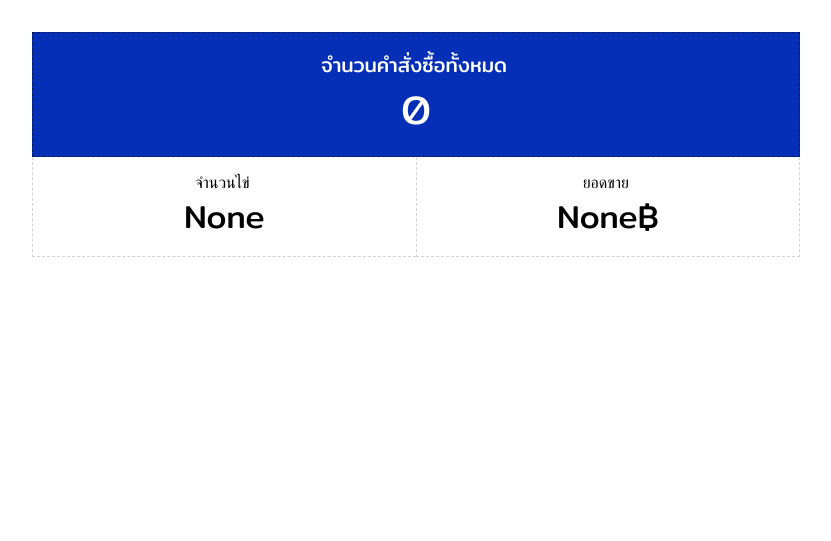
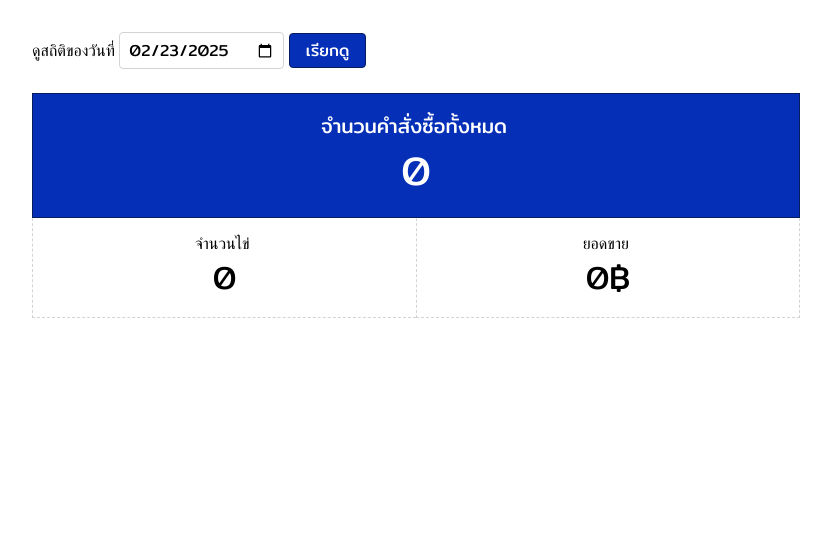
Before and after one commit to NaiNonTH/TheKaijeawProject, a Django app: page /restaurant/statistics in a window 1280 px wide. Shown: the part 82-623 px from the top of the page, without its empty margins (224-1055 px from the left). Run offline with Django 5.2, Linux system fonts and the light colour scheme; data that the repository does not hold is empty.

Commit message:
เพิ่มระบบเลือกช่วงเวลาสถิติ + รวม css ปุ่มเข้าไปใน main.css

```diff
--- a/orders/static/main.css
+++ b/orders/static/main.css
@@ -37,6 +37,9 @@ body {
 }
 
 header {
+    background: var(--theme-bg);
+    color: var(--theme-cl);
+
     padding: 1rem;
     text-align: center;
 }
@@ -69,7 +72,11 @@ p {
     line-height: 1.5em;
 }
 
-header {
+button {
     background: var(--theme-bg);
+    border: 1px solid var(--theme-bg-darker);
     color: var(--theme-cl);
+
+    border-radius: 0.25rem;
+    padding: 0.5em 1.5em;
 }
--- a/orders/static/restaurant/statistics.css
+++ b/orders/static/restaurant/statistics.css
@@ -9,6 +9,7 @@
     padding: 1rem;
     text-align: center;
 }
+
 .stats-box > :not(.order-count) {
     border-color: #0000 var(--body-bg-lighter) var(--body-bg-lighter);
 }
@@ -16,9 +17,7 @@
 .order-count {
     background: var(--theme-bg);
     color: var(--theme-cl);
-    border-color: var(--theme-bg-darker);
-
-    border-radius: 1px solid;
+    border: 1px solid var(--theme-bg-darker);
 
     font-family: "Mitr", sans-serif;
     font-size: 1.25em;
@@ -39,6 +38,26 @@
     background: #0000;
 }
 
+button {
+    padding: 0.25em 1em;
+}
+
+button:hover {
+    background: var(--theme-bg-lighter);
+}
+
+button,
+input[type="date"] {
+    border-radius: 0.25rem;
+    font-size: inherit;
+}
+
+input[type="date"] {
+    border: 1px solid var(--body-bg-lighter);
+    padding: 0.25em 0.5em;
+    font-family: "Mitr", sans-serif;
+}
+
 @media (min-width: 32rem) {
     .stats-box {
         grid-template-columns: repeat(2, 1fr);
--- a/orders/templates/restaurant/statistics.html
+++ b/orders/templates/restaurant/statistics.html
@@ -11,6 +11,11 @@
 <body class="restaurant">
     {% include '../header.html' %}
     <main>
+        <form action="" method="get">
+            <label for="date">ดูสถิติของวันที่</label>
+            <input type="date" name="date" id="date" value="{{ filter_date }}">
+            <button type="submit">เรียกดู</button>
+        </form>
         <div class="stats-box">
             <div class="order-count">
                 <span>จำนวนคำสั่งซื้อทั้งหมด</span><span class="invisible">:</span>
--- a/orders/views.py
+++ b/orders/views.py
@@ -6,6 +6,8 @@ from django.db.models.aggregates import Sum
 
 from .models import Filling, Egg, Order, Restaurant, Validator
 from .utils import OrderBuilder
+
+from datetime import date
 
 # Create your views here.
 
@@ -165,16 +167,29 @@ def toggle_restaurant(request: HttpRequest):
 
 @require_GET
 def statistics_page(request: HttpRequest):
-    selected_orders = Order.objects.all()
+    filtered = request.method == "GET" and "date" in request.GET
+
+    if filtered:
+        year, month, day = request.GET["date"].split("-")
+        filter_date = date(int(year), int(month), int(day))
+    else:
+        filter_date = date.today()
+
+    selected_orders = Order.objects.filter(date__date=filter_date)
 
     order_counts = selected_orders.count()
-    egg_counts = selected_orders.aggregate(Sum("egg_amount__amount"))["egg_amount__amount__sum"]
-    grossing = selected_orders.aggregate(Sum("egg_amount__price"))["egg_amount__price__sum"]
+    egg_counts = \
+        0 if not selected_orders.exists() \
+            else selected_orders.aggregate(Sum("egg_amount__amount"))["egg_amount__amount__sum"]
+    grossing = \
+        0 if not selected_orders.exists() \
+            else selected_orders.aggregate(Sum("egg_amount__price"))["egg_amount__price__sum"]
 
     context = {
         "order_counts": order_counts,
         "egg_counts": egg_counts,
-        "grossing": grossing
+        "grossing": grossing,
+        "filter_date": str(filter_date)
     }
 
     return render(request, "restaurant/statistics.html", context)
```
Also changed, not shown: orders/static/restaurant/orderspage.css (+1 -9 lines).
